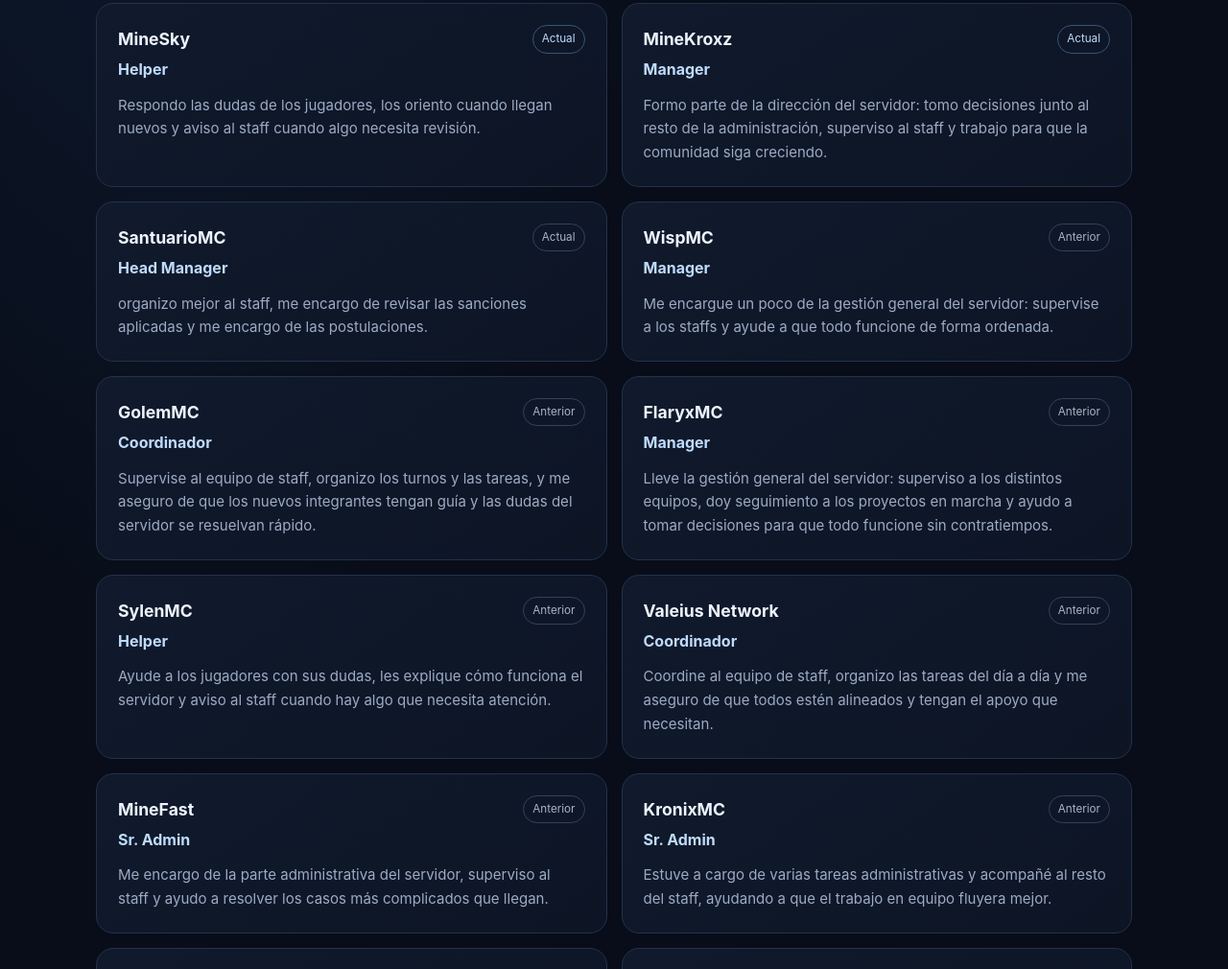
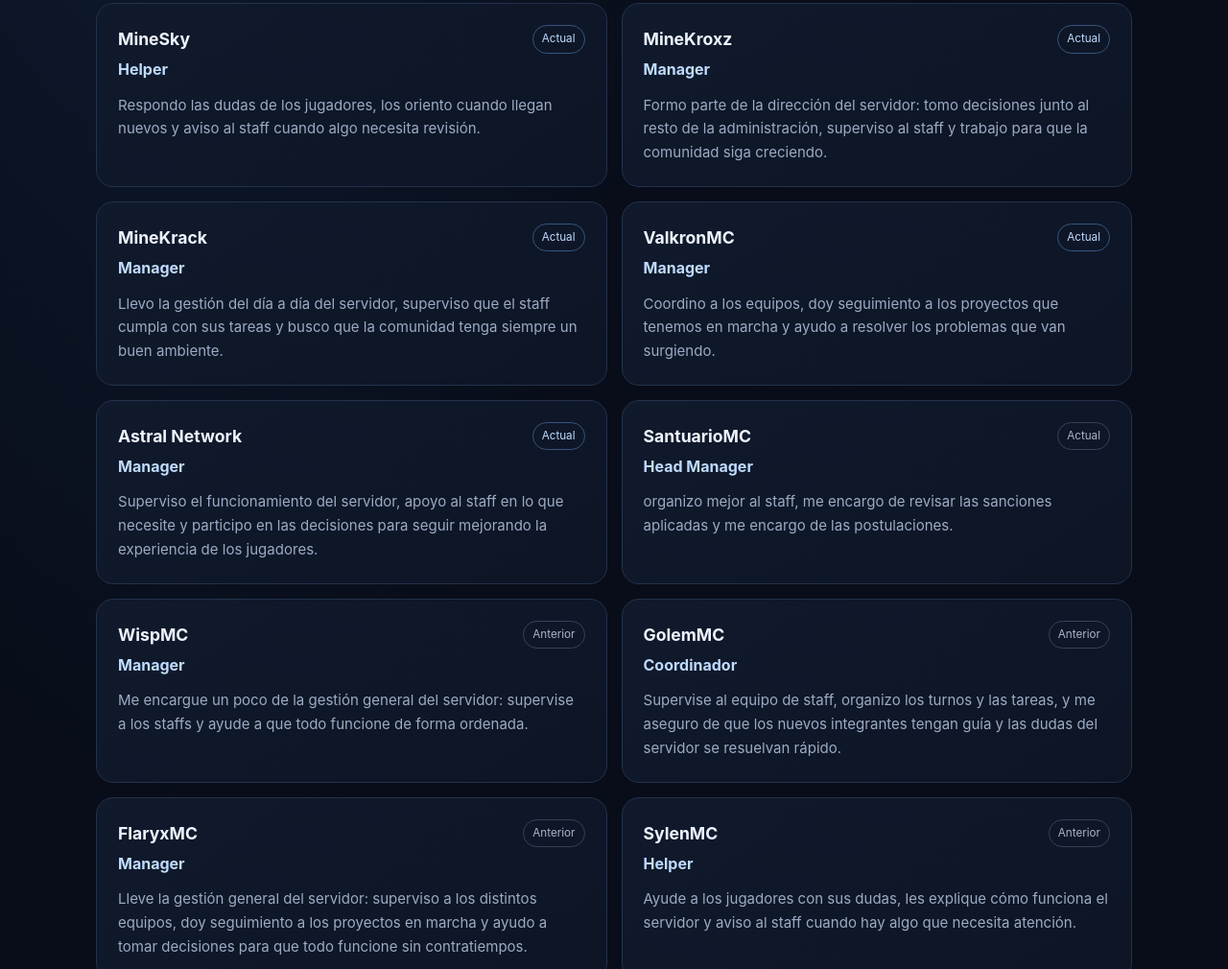
Before and after one commit to almagueraxel12-prog/portafolio-staff, a plain HTML site: page index.html in a window 1280 px wide. Shown: the part 1334-2344 px from the top of the page at 96% size. Drawn offline with Linux system fonts and the light colour scheme.

Commit message:
Add new team member roles to index.html

```diff
--- a/index.html
+++ b/index.html
@@ -23,6 +23,9 @@ a{color:inherit;text-decoration:none}.wrap{width:min(1080px,92%);margin:auto}hea
 <article class="card"><div class="card-top"><div><h3>InfernMC</h3><div class="role">Manager</div></div><span class="status">Actual</span></div><p>Superviso el funcionamiento general del servidor, doy seguimiento a los equipos y ayudo a tomar decisiones para que el proyecto siga creciendo.</p></article>
 <article class="card"><div class="card-top"><div><h3>MineSky</h3><div class="role">Helper</div></div><span class="status">Actual</span></div><p>Respondo las dudas de los jugadores, los oriento cuando llegan nuevos y aviso al staff cuando algo necesita revisión.</p></article>
 <article class="card"><div class="card-top"><div><h3>MineKroxz</h3><div class="role">Manager</div></div><span class="status">Actual</span></div><p>Formo parte de la dirección del servidor: tomo decisiones junto al resto de la administración, superviso al staff y trabajo para que la comunidad siga creciendo.</p></article>
+<article class="card"><div class="card-top"><div><h3>MineKrack</h3><div class="role">Manager</div></div><span class="status">Actual</span></div><p>Llevo la gestión del día a día del servidor, superviso que el staff cumpla con sus tareas y busco que la comunidad tenga siempre un buen ambiente.</p></article>
+<article class="card"><div class="card-top"><div><h3>ValkronMC</h3><div class="role">Manager</div></div><span class="status">Actual</span></div><p>Coordino a los equipos, doy seguimiento a los proyectos que tenemos en marcha y ayudo a resolver los problemas que van surgiendo.</p></article>
+<article class="card"><div class="card-top"><div><h3>Astral Network</h3><div class="role">Manager</div></div><span class="status">Actual</span></div><p>Superviso el funcionamiento del servidor, apoyo al staff en lo que necesite y participo en las decisiones para seguir mejorando la experiencia de los jugadores.</p></article>
 <article class="card"><div class="card-top"><div><h3>SantuarioMC</h3><div class="role">Head Manager</div></div><span class="status past">Actual</span></div><p>organizo mejor al staff, me encargo de revisar las sanciones aplicadas y me encargo de las postulaciones.</p></article>
 <article class="card"><div class="card-top"><div><h3>WispMC</h3><div class="role">Manager</div></div><span class="status past">Anterior</span></div><p>Me encargue un poco de la gestión general del servidor: supervise a los staffs y ayude a que todo funcione de forma ordenada.</p></article>
 <article class="card"><div class="card-top"><div><h3>GolemMC</h3><div class="role">Coordinador</div></div><span class="status past">Anterior</span></div><p>Supervise al equipo de staff, organizo los turnos y las tareas, y me aseguro de que los nuevos integrantes tengan guía y las dudas del servidor se resuelvan rápido.</p></article>
```
